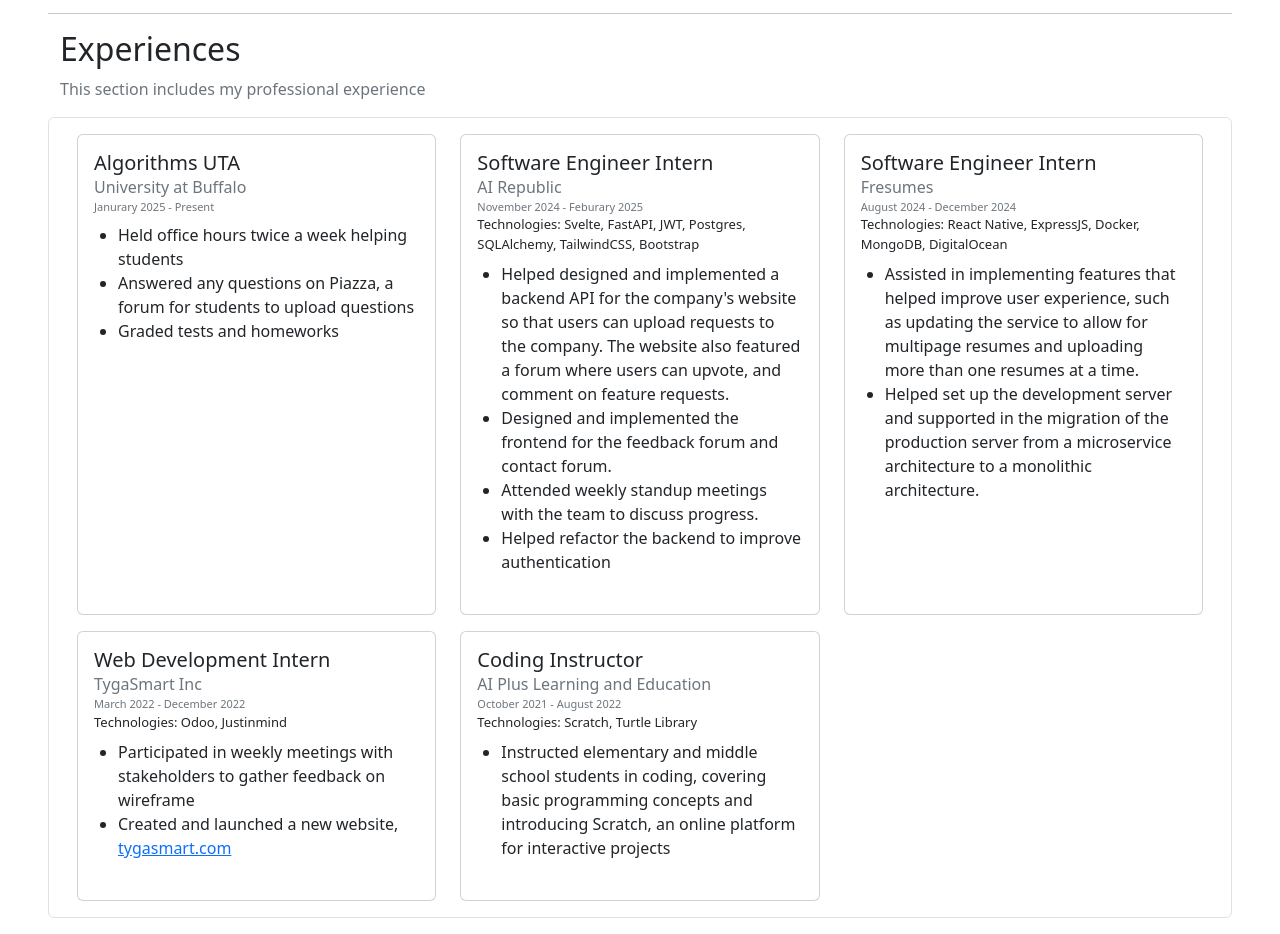
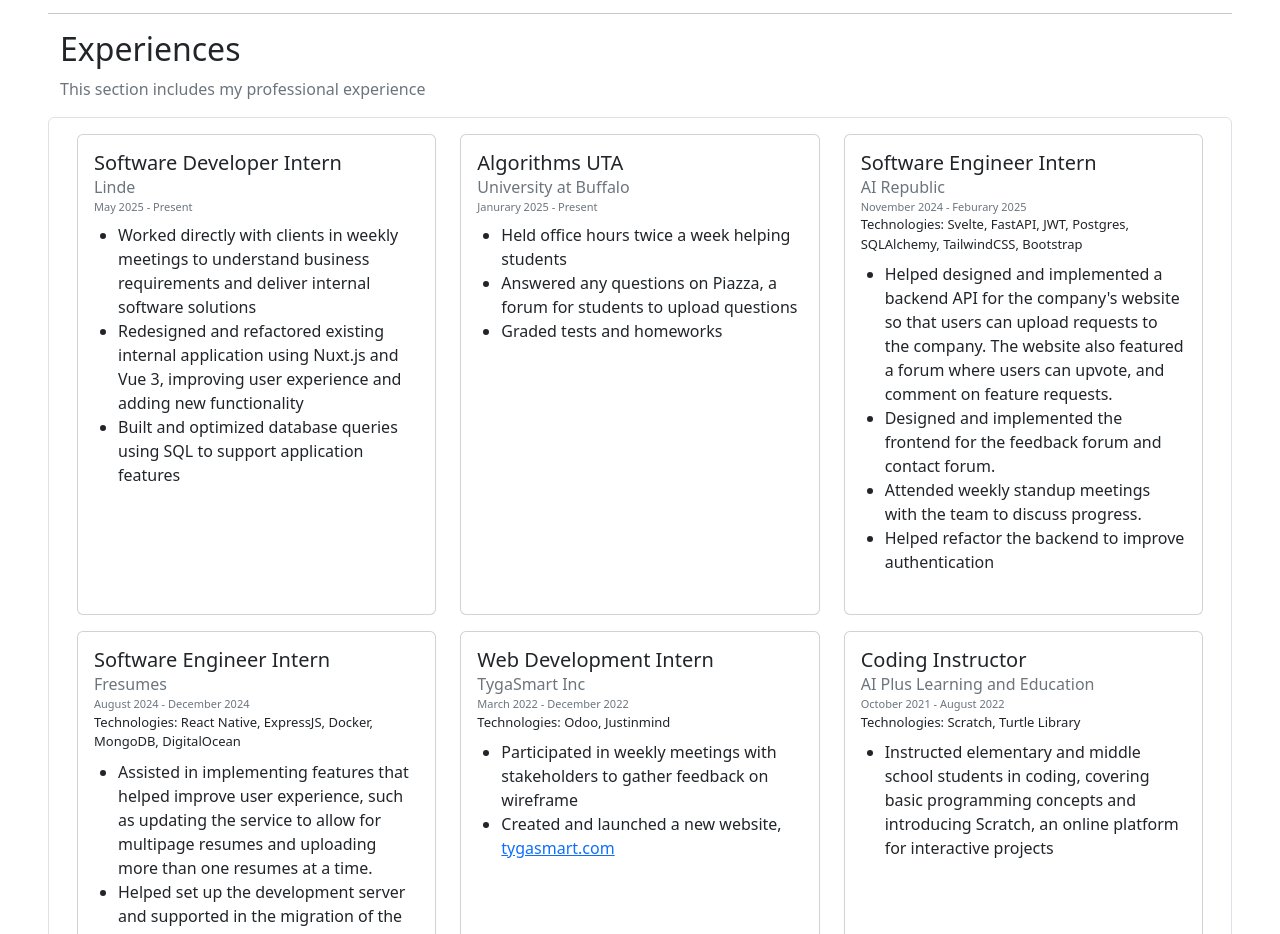
Before and after one commit to k3nnee/portfolio-v2, a plain HTML site: page index.html in a window 1280 px wide. Shown: the part 2600-3534 px from the top of the page. Drawn offline with nearby package versions, Linux system fonts and the light colour scheme.

Commit message:
Updated job list

```diff
--- a/index.html
+++ b/index.html
@@ -263,6 +263,28 @@
                     <div class="col-12 col-md-4 work-item-fade-out">
                         <div class="card h-100">
                             <div class="card-body">
+                                <h5 class="m-0 card-title"> Software Developer Intern </h5>
+                                <p class="m-0 text-secondary"> Linde </p>
+                                <p class="m-0 text-secondary subtitle"> May 2025 - Present</p>
+
+                                <ul class="py-2 ps-4">
+                                    <li>
+                                        Worked directly with clients in weekly meetings to understand business requirements and deliver internal software solutions
+                                    </li>
+                                    <li>
+                                        Redesigned and refactored existing internal application using Nuxt.js and Vue 3, improving user experience and adding new functionality
+                                    </li>
+                                    <li>
+                                        Built and optimized database queries using SQL to support application features
+                                    </li>
+                                </ul>
+                            </div>
+                        </div>
+                    </div>
+                    <!-- Component end -->
+                    <div class="col-12 col-md-4 work-item-fade-out">
+                        <div class="card h-100">
+                            <div class="card-body">
                                 <h5 class="m-0 card-title"> Algorithms UTA</h5>
                                 <p class="m-0 text-secondary"> University at Buffalo </p>
                                 <p class="m-0 text-secondary subtitle"> Janurary 2025 - Present</p>
@@ -281,7 +303,6 @@
                             </div>
                         </div>
                     </div>
-                    <!-- Component end -->
                     <div class="col-12 col-md-4 work-item-fade-out">
                         <div class="card h-100">
                             <div class="card-body">
```
